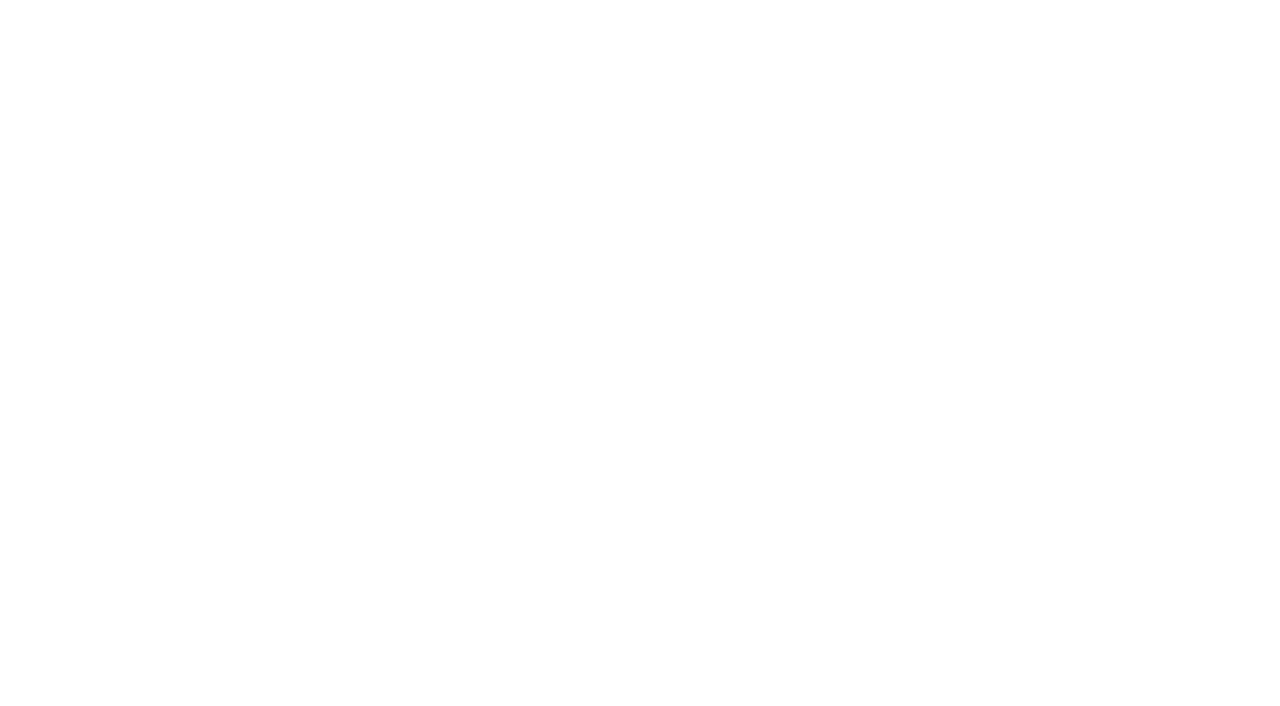
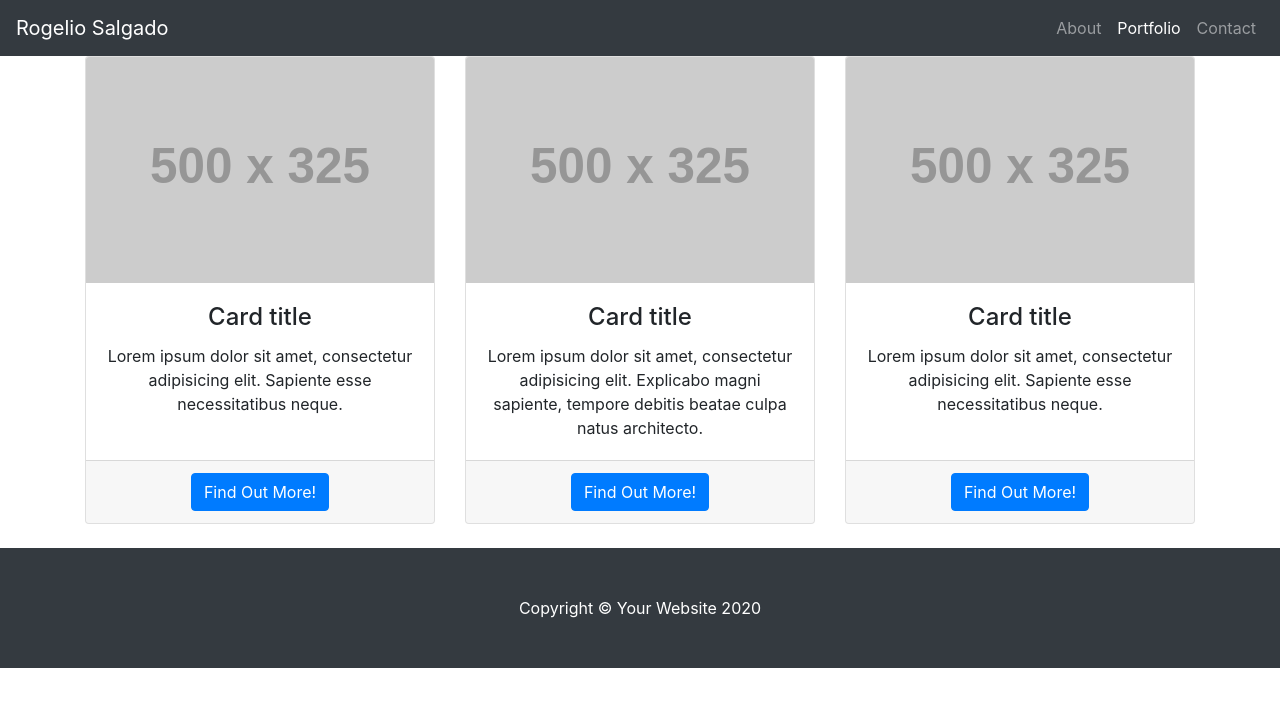
Before and after one commit to rogelis/HW-WK2, a plain HTML site: page portfolio.html in a window 1280 px wide. Drawn offline with nearby package versions, Linux system fonts and the light colour scheme; placeholder pictures from the web are drawn by us.

Commit message:
Uploaded mulitple changes to html files along w/ adding picture, readme, & style sheet

```diff
--- a/contact.html
+++ b/contact.html
@@ -0,0 +1,66 @@
+<!DOCTYPE html>
+<html lang="en">
+<head>
+    <meta charset="UTF-8">
+    <meta name="viewport" content="width=device-width, initial-scale=1, shrink-to-fit=no">
+
+    <!-- bootstrap link -->
+    <link rel="stylesheet" href="https://stackpath.bootstrapcdn.com/bootstrap/4.4.1/css/bootstrap.min.css" integrity="sha384-Vkoo8x4CGsO3+Hhxv8T/Q5PaXtkKtu6ug5TOeNV6gBiFeWPGFN9MuhOf23Q9Ifjh" crossorigin="anonymous">
+    <link rel="stylesheet" href="styles.css">
+    <title>Rogelio Salgado Portfolio</title>
+</head>
+<body>
+  <!--NavBar-->
+  <nav class="navbar navbar-expand-lg navbar-dark bg-dark sticky-top">
+
+    <a class="navbar-brand" href="index.html">Rogelio Salgado</a>
+    <ul class="navbar-nav ml-auto mt-2 mt-lg-0">
+      <div class="div-mr-auto"></div>
+      <li class="nav-item">
+        <a class="nav-link" href="index.html">About</a>
+      </li>
+      <li class="nav-item">
+        <a class="nav-link" href="portfolio.html">Portfolio</a>
+      </li>
+      <li class="nav-item active">
+        <a class="nav-link" href="contact.html">Contact<span class="sr-only">(current)</span></a>
+      </li>
+    </ul>
+  </nav>
+  <!--Title Header-->
+  <div class="jumbotron jumbotron-fluid bg-secondary">
+    <div class="container">
+      <h1 class="display text-center text-white">Contact</h1>
+    </div>
+  </div>
+  <!--Form Container-->
+  <div class="container">
+    <form>
+    <div class="form-row">
+      <div class="col-md-6">
+        <input type="text" class="form-control" placeholder="First name">
+      </div>
+
+      <div class="col-md-6">
+        <input type="text" class="form-control" placeholder="Last name">
+      </div>
+
+      <div class="form-group w-75">
+        <textarea class="form-control" type="text" placeholder="Message" rows="7" name="name" required></textarea>
+
+        <div class="button">
+          <button type="submit" class="btn btn-submit btn-info w-auto">Submit</button>
+        </div>
+      </div>
+    </div>
+    </form>
+  </div>
+
+  <footer class="py-5 bg-dark">
+    <div class="container">
+      <p class="m-0 text-center text-white">Copyright &copy; Your Website 2020</p>
+    </div>
+  </div>
+  </footer>
+</body>
+</html>
--- a/portfolio.html
+++ b/portfolio.html
@@ -0,0 +1,80 @@
+<!DOCTYPE html>
+<html lang="en">
+<head>
+    <meta charset="UTF-8">
+    <meta name="viewport" content="width=device-width, initial-scale=1, shrink-to-fit=no">
+
+    <!-- bootstrap link -->
+    <link rel="stylesheet" href="https://stackpath.bootstrapcdn.com/bootstrap/4.4.1/css/bootstrap.min.css" integrity="sha384-Vkoo8x4CGsO3+Hhxv8T/Q5PaXtkKtu6ug5TOeNV6gBiFeWPGFN9MuhOf23Q9Ifjh" crossorigin="anonymous">
+    <link rel="stylesheet" href="styles.css">
+    <title>Rogelio Salgado Portfolio</title>
+</head>
+<body>
+  <!--navbar-->
+  <nav class="navbar navbar-expand-lg navbar-dark bg-dark sticky-top">
+    <a class="navbar-brand" href="index.html">Rogelio Salgado</a>
+    <ul class="navbar-nav ml-auto mt-2 mt-lg-0">
+      <li class="nav-item">
+        <a class="nav-link" href="index.html">About</a>
+      </li>
+      <li class="nav-item active">
+        <a class="nav-link" href="portfolio.html">Portfolio<span class="sr-only">(current)</span></a>
+      </li>
+      <li class="nav-item">
+        <a class="nav-link" href="contact.html">Contact</a>
+      </li>
+    </ul>
+  </nav>
+    <!-- Card Tiles to display work -->
+    <div class="container">
+      <div class="row text-center">
+
+        <div class="col-lg-4 col-md-6 mb-4">
+          <div class="card h-100">
+            <img class="card-img-top" src="http://placehold.it/500x325" alt="">
+          <div class="card-body">
+            <h4 class="card-title">Card title</h4>
+            <p class="card-text">Lorem ipsum dolor sit amet, consectetur adipisicing elit. Sapiente esse necessitatibus neque.</p>
+          </div>
+          <div class="card-footer">
+            <a href="#" class="btn btn-primary">Find Out More!</a>
+          </div>
+        </div>
+        </div>
+
+        <div class="col-lg-4 col-md-6 mb-4">
+          <div class="card h-100">
+            <img class="card-img-top" src="http://placehold.it/500x325" alt="">
+          <div class="card-body">
+            <h4 class="card-title">Card title</h4>
+            <p class="card-text">Lorem ipsum dolor sit amet, consectetur adipisicing elit. Explicabo magni sapiente, tempore debitis beatae culpa natus architecto.</p>
+          </div>
+          <div class="card-footer">
+            <a href="#" class="btn btn-primary">Find Out More!</a>
+          </div>
+          </div>
+        </div>
+
+        <div class="col-lg-4 col-md-6 mb-4">
+          <div class="card h-100">
+            <img class="card-img-top" src="http://placehold.it/500x325" alt="">
+          <div class="card-body">
+            <h4 class="card-title">Card title</h4>
+            <p class="card-text">Lorem ipsum dolor sit amet, consectetur adipisicing elit. Sapiente esse necessitatibus neque.</p>
+          </div>
+          <div class="card-footer">
+            <a href="#" class="btn btn-primary">Find Out More!</a>
+          </div>
+        </div>
+      </div>
+    </div>
+    </div>
+<!--footer-->
+
+<footer class="py-5 bg-dark">
+  <div class="container">
+    <p class="m-0 text-center text-white">Copyright &copy; Your Website 2020</p>
+  </div>
+</footer>
+</body>
+</html>
--- /dev/null
+++ b/styles.css
@@ -0,0 +1,11 @@
+#jumbotron {
+    background-color: black;
+}
+
+.form-group {
+    padding-top: 1%;
+}
+
+.button {
+    padding-top: 1%;
+}
```
Also changed, not shown: index.html (+39 -12 lines), Map_of_Cook_County_Illinois.png (added), 1 other file.
